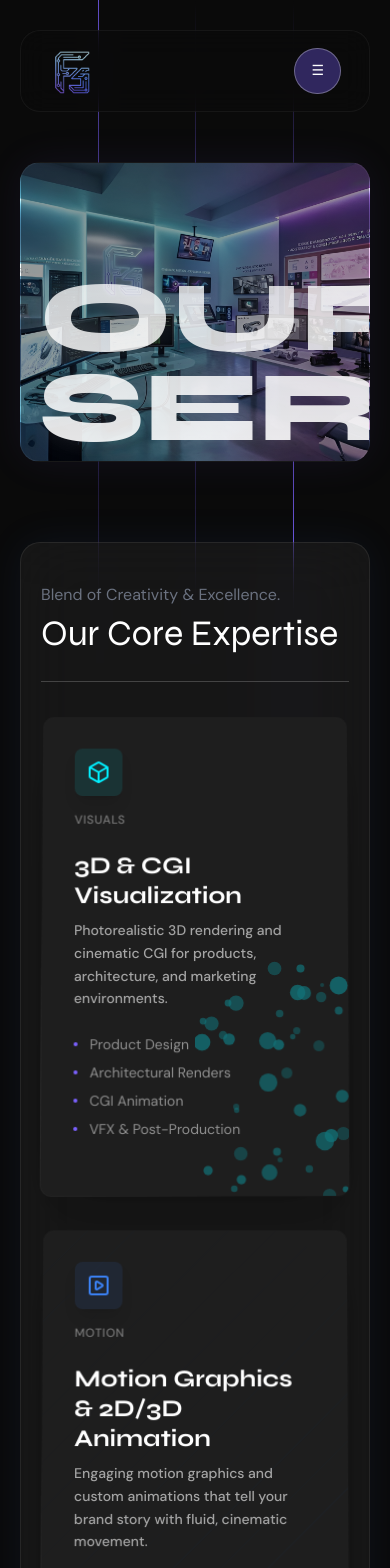
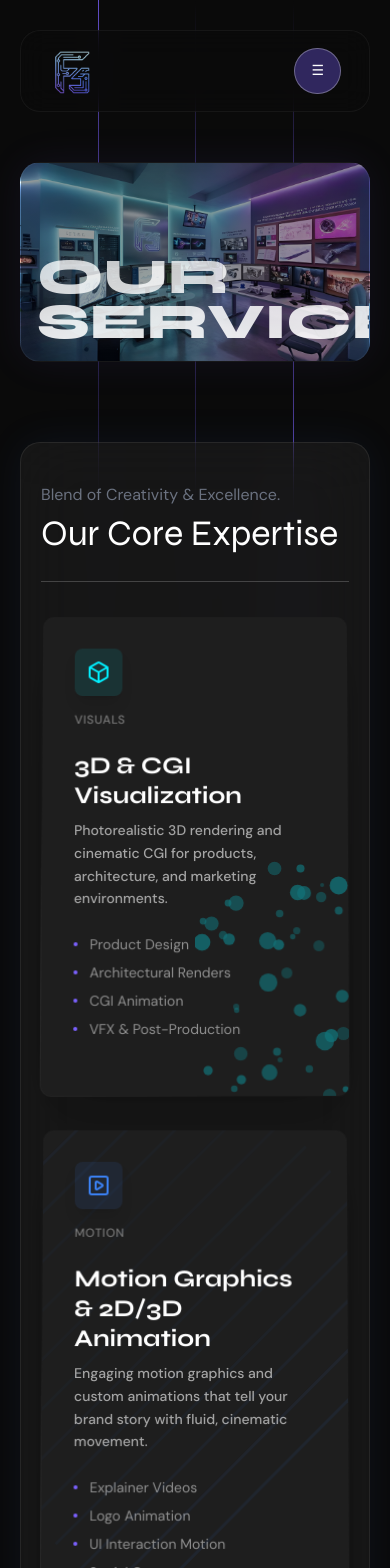
Before and after one commit to Rabiaan/frame-gen, a React (Vite) app: page /services in a window 390 px wide. Shown: the top 1568 px of the page. Built offline with nearby package versions, Linux system fonts and the light colour scheme; a web font is replaced by a local one.

Commit message:
Fix mobile hero brand text visibility and size adjustments

```diff
--- a/src/components/PatternCard.jsx
+++ b/src/components/PatternCard.jsx
@@ -174,13 +174,13 @@ const DiagonalLinesPattern = () => (
           initial={{ width: 0, opacity: 0 }}
           animate={{
             width: '100%',
-            opacity: [0.05, 0.2, 0.05],
+            opacity: [0.1, 0.4, 0.1],
           }}
           transition={{
             width: { duration: 2, delay: i * 0.1, ease: "easeOut" },
             opacity: { repeat: Infinity, duration: 6, delay: i * 0.3 }
           }}
-          className="h-[1.5px] bg-[#3B82F6]/40 w-full"
+          className="h-[3px] bg-[#3B82F6]/60 w-full"
         />
       ))}
     </div>
--- a/src/styles/projects.css
+++ b/src/styles/projects.css
@@ -556,7 +556,7 @@ h1,h2,h3,h4,h5,h6 { font-family: 'Syne', sans-serif; }
     .hero-left, .hero-subtitle, .projects-left, .hero-right { max-width: 100%; }
     .hero h1, .projects h1 { font-size: 40px; }
     .hero-subtitle { font-size: 15px; color: #bbb; max-width: 100%; width: auto; }
-    .hero-brand { font-size: 30px !important; left: 10px; bottom: 10px; color: transparent; background: linear-gradient(#ffffff80, #ffffffe6); -webkit-background-clip: text; background-clip: text; filter: drop-shadow(0 0 10px rgba(255, 255, 255, .1)) drop-shadow(0 0 25px rgba(255, 255, 255, .05)); }
+    .hero-brand { position: absolute; font-size: 26px !important; left: 10px; bottom: 10px !important; color: transparent; background: linear-gradient(#ffffff80, #ffffffe6); -webkit-background-clip: text; background-clip: text; filter: drop-shadow(0 0 10px rgba(255, 255, 255, .1)) drop-shadow(0 0 25px rgba(255, 255, 255, .05)); }
     .spline-container {scale: 0.9 !important;}
     .hero{
         height: 460px !important;
--- a/src/styles/services.css
+++ b/src/styles/services.css
@@ -58,7 +58,7 @@ h1, h2, h3, h4, h5, h6 {
     line-height: 0.9;
     pointer-events: none;
     z-index: 10;
-    font-size: 100px !important;
+    font-size: clamp(40px, 10vw, 100px);
     color: transparent;
     background: linear-gradient(#ffffffc2, #ffffffe6);
     -webkit-background-clip: text;
@@ -162,18 +162,21 @@ h1, h2, h3, h4, h5, h6 {
     .services-banner {
         padding: 60px 40px;
     }
-    .hero-brand {
-        font-size: 70px;
-    }
 }
 
 @media (max-width: 768px) {
     .services-banner {
-        min-height: 300px;
-        padding: 40px 20px;
+        min-height: 200px;
+        padding: 30px 16px;
+        background-image: linear-gradient(rgba(0, 0, 0, 0.4), rgba(0, 0, 0, 0.4)), url(/images/services_banner.jpg);
+        background-size: cover;
+        background-position: center;
+        background-repeat: no-repeat;
     }
     .hero-brand {
-        font-size: 40px;
+        left: 16px;
+        bottom: 16px;
+        font-size: clamp(28px, 14vw, 50px);
     }
     .core-expertise, .deliver, .process, .why-choose {
         padding: 40px 20px;
```
